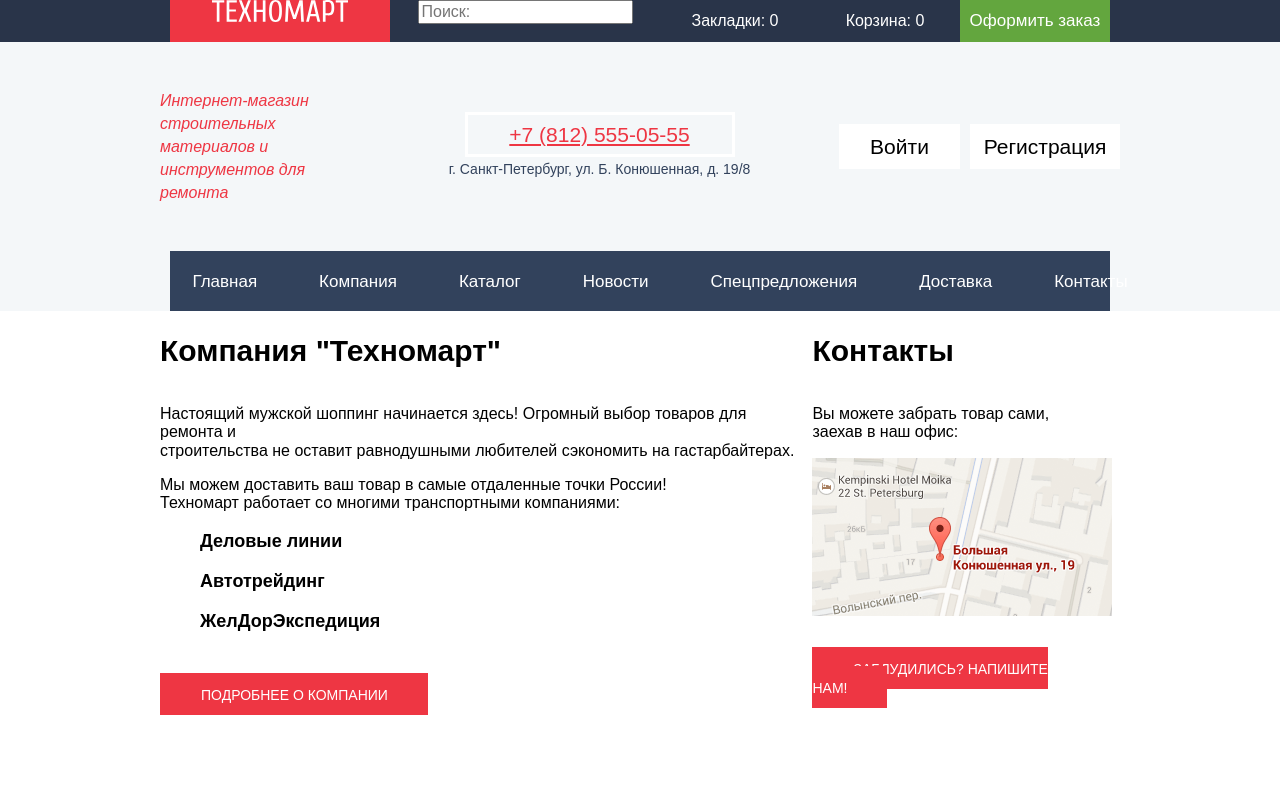
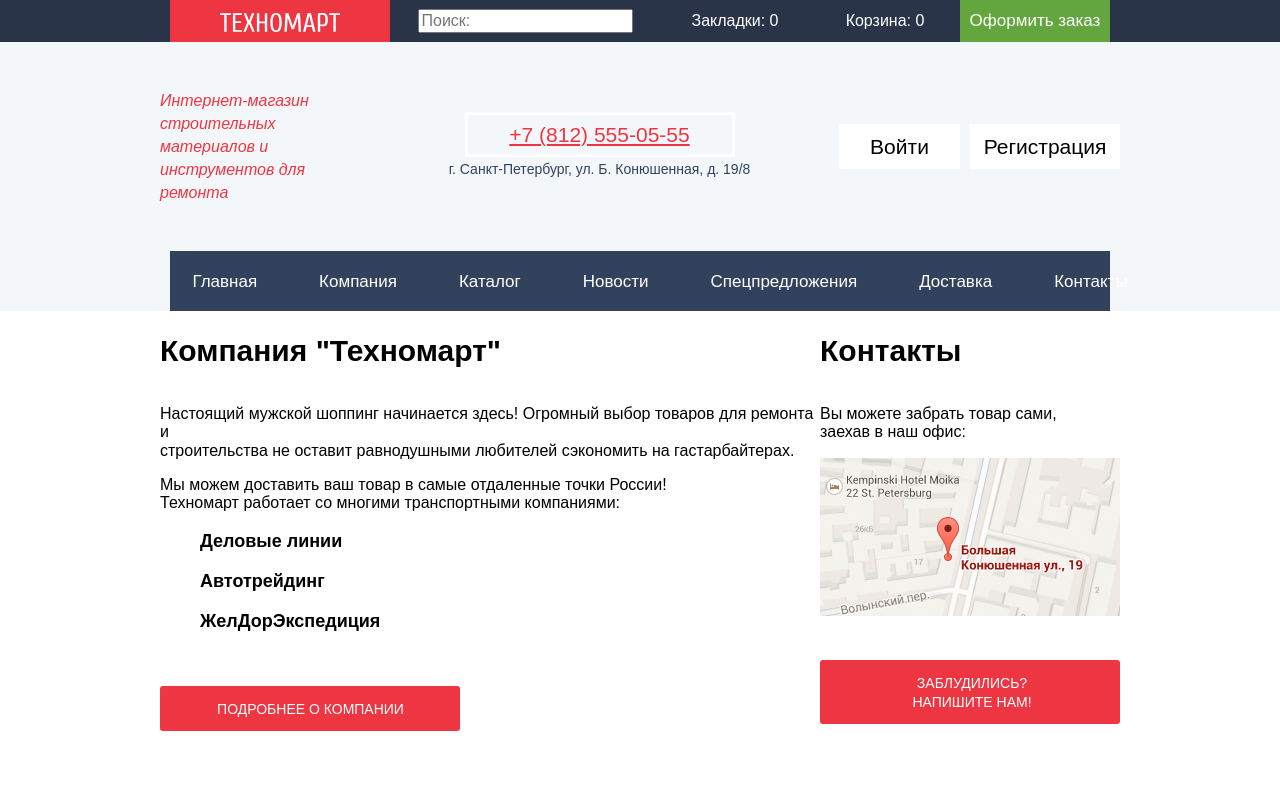
Before and after one commit to Let-Varchar/1248713-technomart-27, a plain HTML site: page index.html in a window 1280 px wide. Shown: the top 788 px of the page. Drawn offline with Linux system fonts and the light colour scheme; a web font is replaced by a local one.

Commit message:
исправил замечания

```diff
--- a/css/style.css
+++ b/css/style.css
@@ -25,7 +25,7 @@ html {
 /* стили верхнего бара */
 .top_bar_wrap {
   background-color: #293449;
-
+    padding: 0 10px;
 }
 
 .top_bar {
@@ -41,9 +41,13 @@ html {
   height: 42px;
   background-color: #ee3643;
   color: #fff;
-  font-size: 19px;
   text-align: center;
   margin-left: 10px;
+  padding-top: 13px;
+}
+
+.logo img {
+  height: 19px;
 }
 
 .logo:hover {
@@ -53,19 +57,18 @@ html {
 
 .top_item_search {
   width: 270px;
-  height: 42px;
+  padding-top: 9px;
 }
 
 
 .top_item_link {
+  display: block;
   width: 150px;
   height: 42px;
   color: #fff;
   text-decoration: none;
   margin: 0;
-  padding: 0;
-  display: table-cell;
-  vertical-align: middle;
+  padding-top: 12px;
 }
 
 
@@ -283,20 +286,19 @@ html {
   text-decoration: none;
   text-transform: uppercase;
   text-align: center;
+  border-radius: 3px;;
 }
 
 .about_btn {
-  display: inline;
-  width: 220px;
-  height: 38px;
+  display: block;
   padding: 14px 40px 12px 41px;
+  width: 300px;
 }
 
 .write_us {
-  display: inline;
+  display: block;
   width: 300px;
-  height: 38px;
-  padding: 14px 40px 12px 41px;
+  padding: 14px 59px 12px 63px;
 }
 
 /* Футер */
--- a/index.html
+++ b/index.html
@@ -54,7 +54,7 @@
       </div>
     </section>
 
-    <nav class="top_nav">
+    <nav class="top_nav container">
       <ul class="nav">
         <li class="nav_item"><a href="" class="nav_link">Главная</a></li>
         <li class="nav_item"><a href="" class="nav_link">Компания</a></li>
@@ -65,7 +65,7 @@
         <li class="nav_item"><a href="" class="nav_link">Контакты</a></li>
       </ul>
     </nav>
-    </div>
+
   </header>
 
   <main>
```
